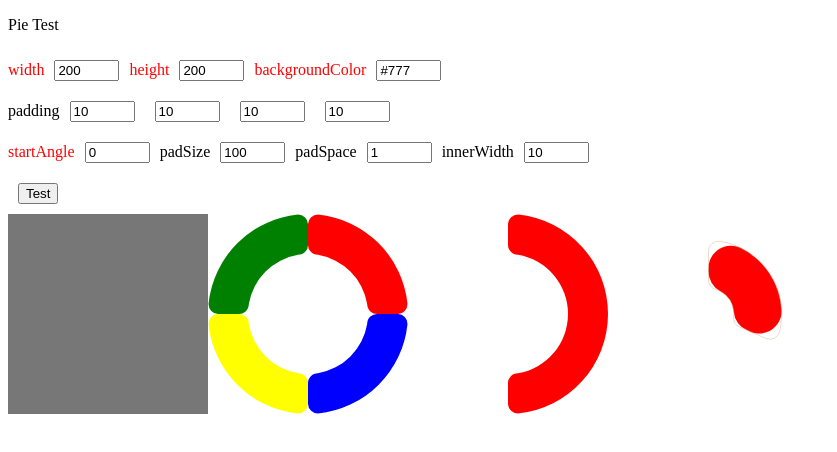
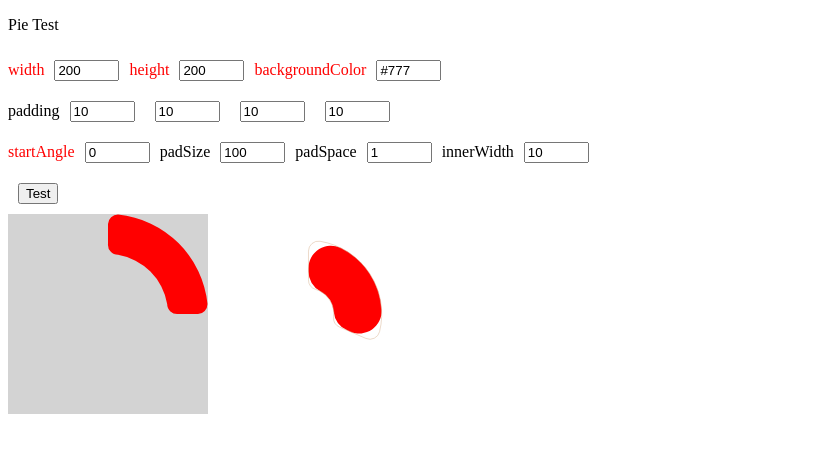
Before and after one commit to sdh20282/jetty-chart, a React (Create React App) app: page / in a window 1280 px wide. Shown: the top 452 px of the page, without its empty margins (0-837 px from the left). Built offline with nearby package versions, Linux system fonts and the light colour scheme.

Commit message:
Feat : 파이차트 변수로 속성 처리

```diff
--- a/src/jetty-chart/src/pies/pie/GetPiePiece.js
+++ b/src/jetty-chart/src/pies/pie/GetPiePiece.js
@@ -1,5 +1,6 @@
 import { checkRangePadSize } from "../utils/checkValue";
-import getCoordinatesForPercent, {
+import {
+  getCoordinatesForPercent,
   getCoordinatesForPosition,
 } from "../utils/getCoordinatesForPercent";
 import PiePiece from "./PiePiece";
--- a/src/jetty-chart/src/pies/pie/Pie.js
+++ b/src/jetty-chart/src/pies/pie/Pie.js
@@ -41,11 +41,11 @@ const Pie = ({
         changeNewGeneralSettings={setNewGeneralSettings}
         changeNewPieSettings={setNewPieSettings}
       />
-      <PaintPie
+      {/* <PaintPie
         data={calcData(data)}
         generalSettings={newGeneralSettings}
         pieSettings={newPieSettings}
-      />
+      /> */}
       <PieTest />
     </div>
   );
--- a/src/jetty-chart/src/pies/pie/PiePiece.js
+++ b/src/jetty-chart/src/pies/pie/PiePiece.js
@@ -16,7 +16,6 @@ const PiePiece = ({
   value,
   label,
 }) => {
-  console.log(startInnerPos, endInnerPos);
   const targetRad = 2 * Math.PI * value * (1 - checkRangePadSpace(pieSettings.padSpace) / 100);
   const targetSpace = (2 * Math.PI * value * checkRangePadSpace(pieSettings.padSpace)) / 100 / 2;
   const targetRestRad = 2 * Math.PI * (1 - value);
--- a/src/jetty-chart/src/pies/pie/PieTest.js
+++ b/src/jetty-chart/src/pies/pie/PieTest.js
@@ -1,84 +1,107 @@
 import React from "react";
 import { calculateInputData } from "../utils/calculateIntersection";
+import { getCoordinatesForPercent } from "../utils/getCoordinatesForPercent";
 
 const PieTest = () => {
-  const pos = {
-    x1: 0,
-    y1: -100,
-    x2: 100,
-    y2: 0,
-    x3: 0,
-    y3: -60,
-    x4: 60,
-    y4: 0,
+  const vertex = {
+    pos1: getCoordinatesForPercent({ percent: 0, startAngle: 270, radius: 1 }),
+    pos2: getCoordinatesForPercent({ percent: 0.25, startAngle: 270, radius: 1 }),
+    pos3: getCoordinatesForPercent({ percent: 0.25, startAngle: 270, radius: 0.6 }),
+    pos4: getCoordinatesForPercent({ percent: 0, startAngle: 270, radius: 0.6 }),
+    // x1: 0,
+    // y1: -1,
+    // x2: 1,
+    // y2: 0,
+    // x3: 0,
+    // y3: -0.6,
+    // x4: 0.6,
+    // y4: 0,
   };
-  const pos2 = {
-    x1: 100,
-    y1: 0,
-    x2: 0,
-    y2: 100,
-    x3: 60,
-    y3: 0,
-    x4: 0,
-    y4: 60,
-  };
-  const pos3 = {
-    x1: 0,
-    y1: 100,
-    x2: -100,
-    y2: 0,
-    x3: 0,
-    y3: 60,
-    x4: -60,
-    y4: 0,
-  };
-  const pos4 = {
-    x1: -100,
-    y1: 0,
-    x2: 0,
-    y2: -100,
-    x3: -60,
-    y3: 0,
-    x4: 0,
-    y4: -60,
-  };
-  const pos5 = {
-    x1: 0,
-    y1: -100,
-    x2: 0,
-    y2: 100,
-    x3: 0,
-    y3: -60,
-    x4: 0,
-    y4: 60,
-  };
-  const pieRadius = 100;
-  const innerRadius = 60;
-  const borderRadius = 10;
-  const calcPos = calculateInputData(pos, pieRadius, innerRadius, borderRadius);
-  const calcPos2 = calculateInputData(pos2, pieRadius, innerRadius, borderRadius);
-  const calcPos3 = calculateInputData(pos3, pieRadius, innerRadius, borderRadius);
-  const calcPos4 = calculateInputData(pos4, pieRadius, innerRadius, borderRadius);
-  const calcPos5 = calculateInputData(pos5, pieRadius, innerRadius, borderRadius);
-
+  // const pos2 = {
+  //   x1: 1,
+  //   y1: 0,
+  //   x2: 0,
+  //   y2: 1,
+  //   x3: 0.6,
+  //   y3: 0,
+  //   x4: 0,
+  //   y4: 0.6,
+  // };
+  // const pos3 = {
+  //   x1: 0,
+  //   y1: 1,
+  //   x2: -1,
+  //   y2: 0,
+  //   x3: 0,
+  //   y3: 0.6,
+  //   x4: -0.6,
+  //   y4: 0,
+  // };
+  // const pos4 = {
+  //   x1: -1,
+  //   y1: 0,
+  //   x2: 0,
+  //   y2: -1,
+  //   x3: -0.6,
+  //   y3: 0,
+  //   x4: 0,
+  //   y4: -0.6,
+  // };
+  // const pos5 = {
+  //   x1: 0,
+  //   y1: -1,
+  //   x2: 0,
+  //   y2: 1,
+  //   x3: 0,
+  //   y3: -0.6,
+  //   x4: 0,
+  //   y4: 0.6,
+  // };
+  const pieRadius = 1;
+  const innerRadius = 0.6;
+  const borderRadius = 0.1;
+  const calcPos = calculateInputData({ vertex, pieRadius, innerRadius, borderRadius });
+  // const calcPos2 = calculateInputData(pos2, pieRadius, innerRadius, borderRadius);
+  // const calcPos3 = calculateInputData(pos3, pieRadius, innerRadius, borderRadius);
+  // const calcPos4 = calculateInputData(pos4, pieRadius, innerRadius, borderRadius);
+  // const calcPos5 = calculateInputData(pos5, pieRadius, innerRadius, borderRadius);
+  console.log(vertex);
   return (
     <>
-      <svg width="200" height="200" viewBox="-100 -100 200 200">
+      <svg width="200" height="200" viewBox="-1 -1 2 2" style={{ backgroundColor: "lightgrey" }}>
+        {/* <path
+          d={`
+            M ${vertex.pos1.x},${vertex.pos1.y + borderRadius}
+            A ${borderRadius},${borderRadius},0,0,1,${calcPos.pos1.x1},${calcPos.pos1.y1}
+            A ${pieRadius},${pieRadius},0,0,1,${calcPos.pos2.x2},${calcPos.pos2.y2}
+            A ${borderRadius},${borderRadius},0,0,1,${vertex.pos2.x - borderRadius},${vertex.pos2.y}
+            L ${innerRadius + borderRadius},${vertex.pos4.y}
+            A ${borderRadius},${borderRadius},0,0,1,${calcPos.pos4.x2},${calcPos.pos4.y2}
+            A ${innerRadius},${innerRadius},0,0,0,${calcPos.pos3.x1},${calcPos.pos3.y1}
+            A ${borderRadius},${borderRadius},0,0,1,${vertex.pos3.x},${-(
+            innerRadius + borderRadius
+          )}
+            Z
+            `}
+          fill="red"
+        /> */}
         <path
           d={`
-            M ${pos.x1},${pos.y1 + borderRadius}
-            A ${borderRadius},${borderRadius},0,0,1,${calcPos.pos1.x1},${calcPos.pos1.y1}
-            A ${pieRadius},${pieRadius},0,0,1,${calcPos.pos2.x2},${calcPos.pos2.y2}
-            A ${borderRadius},${borderRadius},0,0,1,${pos.x2 - borderRadius},${pos.y2}
-            L ${innerRadius + borderRadius},${pos.y4}
-            A ${borderRadius},${borderRadius},0,0,1,${calcPos.pos4.x2},${calcPos.pos4.y2}
-            A ${innerRadius},${innerRadius},0,0,0,${calcPos.pos3.x1},${calcPos.pos3.y1}
-            A ${borderRadius},${borderRadius},0,0,1,${pos.x3},${-(innerRadius + borderRadius)}
+            M ${vertex.pos1.x},${vertex.pos1.y + borderRadius}
+            A ${borderRadius},${borderRadius},0,0,1,${calcPos.pos1.x},${calcPos.pos1.y}
+            A ${pieRadius},${pieRadius},0,0,1,${calcPos.pos2.x},${calcPos.pos2.y}
+            A ${borderRadius},${borderRadius},0,0,1,${vertex.pos2.x - borderRadius},${vertex.pos2.y}
+            L ${innerRadius + borderRadius},${vertex.pos3.y}
+            A ${borderRadius},${borderRadius},0,0,1,${calcPos.pos3.x},${calcPos.pos3.y}
+            A ${innerRadius},${innerRadius},0,0,0,${calcPos.pos4.x},${calcPos.pos4.y}
+            A ${borderRadius},${borderRadius},0,0,1,${vertex.pos4.x},${-(
+            innerRadius + borderRadius
+          )}
             Z
             `}
           fill="red"
         />
-        <path
+        {/* <path
           d={`
             M ${pos2.x1 - borderRadius},${pos2.y1}
             A ${borderRadius},${borderRadius},0,0,1,${calcPos2.pos1.x1},${calcPos2.pos1.y1}
@@ -119,9 +142,9 @@ const PieTest = () => {
             Z
             `}
           fill="green"
-        />
+        /> */}
       </svg>
-      <svg width="200" height="200" viewBox="-100 -100 200 200">
+      {/* <svg width="200" height="200" viewBox="-1 -1 2 2">
         <path
           d={`
             M ${pos5.x1},${pos5.y1 + borderRadius}
@@ -136,7 +159,7 @@ const PieTest = () => {
             `}
           fill="red"
         />
-      </svg>
+      </svg> */}
       <svg width="200" height="200" viewBox="-200 -200 400 400">
         <path
           d="
--- a/src/jetty-chart/src/pies/utils/calculateIntersection.js
+++ b/src/jetty-chart/src/pies/utils/calculateIntersection.js
@@ -1,34 +1,51 @@
-const calculateIntersection = (x3, y3, r1, r2) => {
-  const d = Math.sqrt(x3 ** 2 + y3 ** 2);
+const calculateIntersection = ({ x, y, radius, borderRadius, dir }) => {
+  const d = Math.sqrt(x ** 2 + y ** 2);
 
-  const a = (r1 ** 2 - r2 ** 2 + d ** 2) / (2 * d);
-  const h = Math.sqrt(r1 ** 2 - a ** 2);
+  const a = (radius ** 2 - borderRadius ** 2 + d ** 2) / (2 * d);
+  const h = Math.sqrt(radius ** 2 - a ** 2);
 
-  const x0 = a * (x3 / d);
-  const y0 = a * (y3 / d);
+  const rx = -h * (y / d);
+  const ry = h * (x / d);
 
-  const rx = -h * (y3 / d);
-  const ry = h * (x3 / d);
+  const x1 = a * (x / d) + rx;
+  const y1 = a * (y / d) + ry;
 
-  const x1 = x0 + rx;
-  const y1 = y0 + ry;
+  const x2 = a * (x / d) - rx;
+  const y2 = a * (y / d) - ry;
 
-  const x2 = x0 - rx;
-  const y2 = y0 - ry;
-
-  console.log(`Point 1: (${x1.toFixed(2)}, ${y1.toFixed(2)})`);
-  console.log(`Point 2: (${x2.toFixed(2)}, ${y2.toFixed(2)})`);
-
-  return { x1, y1, x2, y2 };
+  return dir === 0 ? { x: x1, y: y1 } : { x: x2, y: y2 };
 };
 
-export const calculateInputData = (pos, pieRadius, innerRadius, borderRadius) => {
+export const calculateInputData = ({ vertex, pieRadius, innerRadius, borderRadius }) => {
   const calcPos = {
-    pos1: calculateIntersection(pos.x1, pos.y1, pieRadius, borderRadius),
-    pos2: calculateIntersection(pos.x2, pos.y2, pieRadius, borderRadius),
-    pos3: calculateIntersection(pos.x3, pos.y3, innerRadius, borderRadius),
-    pos4: calculateIntersection(pos.x4, pos.y4, innerRadius, borderRadius),
+    pos1: calculateIntersection({
+      x: vertex.pos1.x,
+      y: vertex.pos1.y,
+      radius: pieRadius,
+      borderRadius,
+      dir: 0,
+    }),
+    pos2: calculateIntersection({
+      x: vertex.pos2.x,
+      y: vertex.pos2.y,
+      radius: pieRadius,
+      borderRadius,
+      dir: 1,
+    }),
+    pos3: calculateIntersection({
+      x: vertex.pos3.x,
+      y: vertex.pos3.y,
+      radius: innerRadius,
+      borderRadius,
+      dir: 1,
+    }),
+    pos4: calculateIntersection({
+      x: vertex.pos4.x,
+      y: vertex.pos4.y,
+      radius: innerRadius,
+      borderRadius,
+      dir: 0,
+    }),
   };
-
   return calcPos;
 };
--- a/src/jetty-chart/src/pies/utils/getCoordinatesForPercent.js
+++ b/src/jetty-chart/src/pies/utils/getCoordinatesForPercent.js
@@ -1,8 +1,8 @@
-const getCoordinatesForPercent = (percent, startAngle) => {
-  const x = Math.cos(2 * Math.PI * percent + (Math.PI * startAngle) / 180);
-  const y = Math.sin(2 * Math.PI * percent + (Math.PI * startAngle) / 180);
+export const getCoordinatesForPercent = ({ percent, startAngle, radius }) => {
+  const x = Math.cos(2 * Math.PI * percent + (Math.PI * startAngle) / 180) * radius;
+  const y = Math.sin(2 * Math.PI * percent + (Math.PI * startAngle) / 180) * radius;
 
-  return [x, y];
+  return { x, y };
 };
 
 export const getCoordinatesForPosition = (percent, startAngle, range) => {
@@ -19,5 +19,3 @@ export const getCoordinatesForPosition = (percent, startAngle, range) => {
 
   return { x1, x2, y1, y2 };
 };
-
-export default getCoordinatesForPercent;
```
